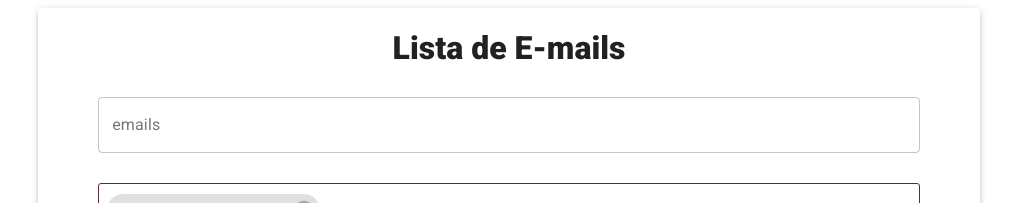
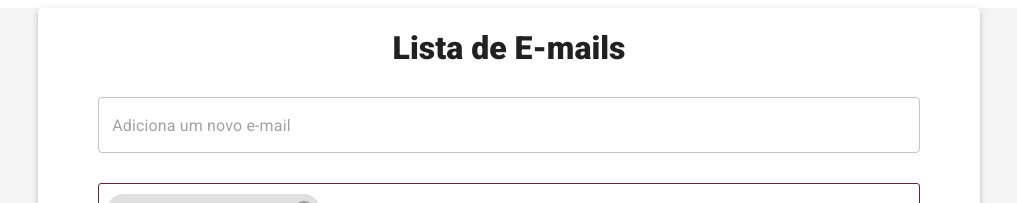
Before and after one commit to helenapaixao/react-tags-input, a React app: page / in a window 1280 px wide. Shown: the top 203 px of the page, without its empty margins (131-1148 px from the left). Built offline with nearby package versions, Linux system fonts and the light colour scheme.

Commit message:
feat: add alert invalid email

```diff
--- a/package.json
+++ b/package.json
@@ -18,6 +18,7 @@
     "react": "^17.0.2",
     "react-dom": "^17.0.2",
     "react-router-dom": "^5.2.0",
+    "react-toastify": "^8.0.2",
     "styled-components": "^5.3.0",
     "validator": "^13.6.0"
   },
--- a/src/components/Display/styles.ts
+++ b/src/components/Display/styles.ts
@@ -13,12 +13,12 @@ const useStyles = makeStyles(() => ({
       height: '0.9em',
     },
     '&::-webkit-scrollbar-track': {
-      background: '#592941',
+      background: '#000',
     },
     '&::-webkit-scrollbar-thumb': {
       backgroundColor: 'darkgray',
       borderRadius: 20,
-      border: '3px solid #498467',
+
     },
   },
   tagsItem: {
--- a/src/components/TagsInput/TagsInput.tsx
+++ b/src/components/TagsInput/TagsInput.tsx
@@ -1,4 +1,4 @@
-import React, { useContext} from 'react'
+import React, { useContext } from 'react'
 import { TextField } from '@material-ui/core'
 import { TagContext } from '../../context/TagContext'
 
@@ -13,13 +13,15 @@ const TagsInput: React.FC = () => {
     5: 'Enter',
   }
 
-  const validEmail = (email: string) => {
+  const ValidationEmail = (email: string) => {
     const regexEmail: RegExp =
       /^(([^<>()[\]\\.,;:\s@\"]+(\.[^<>()[\]\\.,;:\s@\"]+)*)|(\".+\"))@((\[[0-9]{1,3}\.[0-9]{1,3}\.[0-9]{1,3}\.[0-9]{1,3}\])|(([a-zA-Z\-0-9]+\.)+[a-zA-Z]{2,}))$/i
 
     if (regexEmail.test(email)) {
       emails.push(email)
       setEmails([...emails])
+    } else {
+      alert('Email inválido')
     }
   }
 
@@ -33,18 +35,16 @@ const TagsInput: React.FC = () => {
 
           arrayEmails.forEach((element: string, index: number) => {
             arrayEmails[index] = element.trim()
-            validEmail(arrayEmails[index])
+            ValidationEmail(arrayEmails[index])
           })
           e.target.value = ''
         } else {
-          validEmail(e.target.value)
+          ValidationEmail(e.target.value)
           e.target.value = ''
         }
       }
     }
   }
-
-
 
   return (
     <>
@@ -55,7 +55,6 @@ const TagsInput: React.FC = () => {
         id="emails"
         name="emails"
         placeholder="Adiciona um novo e-mail"
-        label="emails"
       />
     </>
   )
--- a/src/pages/Home/index.tsx
+++ b/src/pages/Home/index.tsx
@@ -13,7 +13,7 @@ export const Home: React.FC = () => {
   return (
 
     <TagContextProvider>
-      <Grid container justify="center" alignItems="center">
+      <Grid container justify="center" alignItems="center" className={classes.Principal}>
         <Paper elevation={3} className={classes.Container}>
           <h1 className={classes.Title}>Lista de E-mails</h1>
           <TagsInput />
--- a/src/pages/Home/styles.ts
+++ b/src/pages/Home/styles.ts
@@ -5,6 +5,11 @@ const style = makeStyles(() => ({
     padding: '0 60px',
     width: '65%',
     height: '100vh',
+  },
+  Principal: {
+background: '#f5f5f5'
+
+
   },
 
   Title: {
--- a/src/styles/global.ts
+++ b/src/styles/global.ts
@@ -6,12 +6,14 @@ export default createGlobalStyle`
     padding: 0;
     outline: 0;
     box-sizing:border-box;
+    background-color: #B2D3A8;
   }
   body {
     font: 400 14px 'Roboto', sans-serif;
     color: ${(props) => props.theme.colors.text};
     background: ${(props) => props.theme.colors.background};
     -webkit-font-smoothing: antialiased;
+      background-color: #B2D3A8;
   }
   h1 {
     color: ${(props) => props.theme.colors.text};
```
Also changed, not shown: 1 other file (tests, documents, lock files or other folders).
